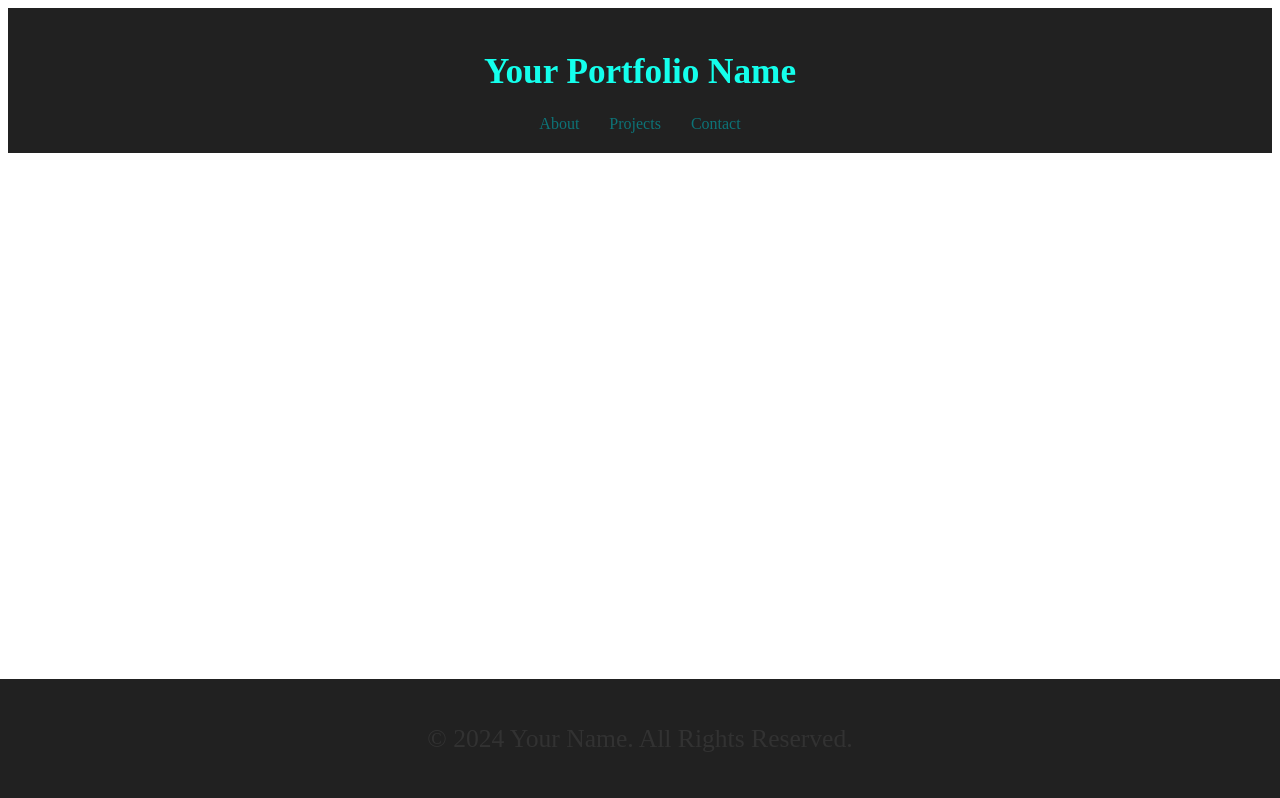
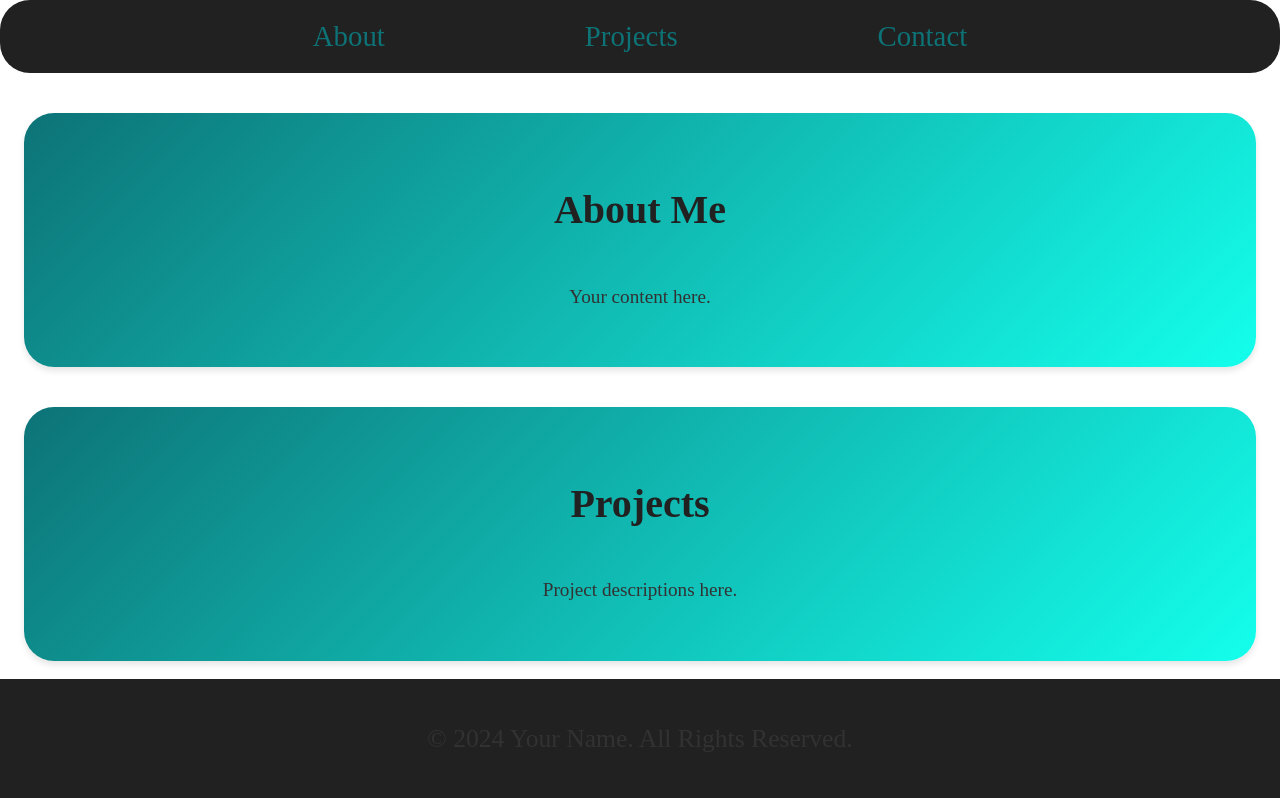
Before and after one commit to AnthonyMillerGit/Portfolio, a React (Create React App) app: page / in a window 1280 px wide. Shown: the top 798 px of the page. Built offline with nearby package versions, Linux system fonts and the light colour scheme.

Commit message:
add body component blueprints and universal style sheet

```diff
--- a/src/App.js
+++ b/src/App.js
@@ -1,12 +1,28 @@
 import React from 'react';
 import Header from './Components/Header';
 import Footer from './Components/Footer';
+import AboutMe from './Components/AboutMe';
+import Projects from './Components/Projects';
+import Contact from './Components/Contact';
+import { createGlobalStyle } from 'styled-components';
+
+
+// This resets the default browser styles for responsiveness
+const GlobalStyle = createGlobalStyle`
+body, h1, nav, a {
+  margin: 0;
+  padding: 0;
+}
+`;
 
 function App() {
   return (
     <div>
+      <GlobalStyle />
       <Header />
-      {/* Your main content will go here */}
+      <AboutMe />
+      <Projects />
+      <Contact />
       <Footer />
     </div>
   );
--- /dev/null
+++ b/src/Components/AboutMe.js
@@ -0,0 +1,11 @@
+import React from 'react';
+import { SectionContainer, SectionTitle, SectionText } from '../Components/Styles/SharedStyles';
+
+const AboutMe = () => (
+  <SectionContainer>
+    <SectionTitle>About Me</SectionTitle>
+    <SectionText>Your content here.</SectionText>
+  </SectionContainer>
+);
+
+export default AboutMe;
--- /dev/null
+++ b/src/Components/Contact.js
@@ -0,0 +1,11 @@
+import React from 'react';
+import { SectionContainer, SectionTitle, SectionText } from '../Components/Styles/SharedStyles';
+
+const Contact = () => (
+  <SectionContainer>
+    <SectionTitle>Contact Me</SectionTitle>
+    <SectionText>Your content here.</SectionText>
+  </SectionContainer>
+);
+
+export default Contact;
--- a/src/Components/Header.js
+++ b/src/Components/Header.js
@@ -3,44 +3,53 @@ import React from 'react';
 import styled from 'styled-components';
 
 const HeaderContainer = styled.header`
+  display: flex;
+  flex-direction: column;
+  align-items: center;
+  justify-content: center;
   background-color: #212121; // Dark Gray background
   color: #14FFEC; // Cyan text for contrast
-  padding: 20px 0;
+  padding: 20px 10px; // Adjusted for better spacing on all devices
   text-align: center;
   position: sticky;
   top: 0;
   transition: all 0.5s ease-in-out;
   z-index: 100;
-`;
-
-const Title = styled.h1`
-  color: #14FFEC; // Cyan for contrast
-  font-size: 2.2rem; // Starts at 22px for standard desktop
+  border-radius: 30px; /* Adjust the radius as needed */
+  overflow: hidden; /* Ensures content respects the border radius */
 
   @media (max-width: 768px) {
-    font-size: 2rem; // Scales down to 20px on tablets
+    padding: 18px 8px; // Slightly reduce padding for tablets
   }
 
   @media (max-width: 480px) {
-    font-size: 1.8rem; // Scales down to 18px on mobile devices
+    padding: 15px 5px; // Reduce padding for mobile devices
   }
 `;
 
 const NavigationLink = styled.a`
   color: #0D7377; // Teal links
   text-decoration: none;
-  margin: 0 15px;
+  margin: 0 100px; // Increased spacing
+  font-size: 1.8rem;
   transition: color 0.3s ease-in-out, transform 0.3s ease-in-out;
 
   &:hover {
     color: #14FFEC; // Cyan on hover
-    transform: translateY(-2px); // Slightly raise the link
+    transform: translateY(-2px);
+  }
+
+  @media (max-width: 768px) {
+    margin: 0 15px;
+  }
+
+  @media (max-width: 480px) {
+    margin: 0 10px;
   }
 `;
 
 const Header = () => (
   <HeaderContainer>
-    <Title>Your Portfolio Name</Title>
     <nav>
       <NavigationLink href="#about">About</NavigationLink>
       <NavigationLink href="#projects">Projects</NavigationLink>
--- /dev/null
+++ b/src/Components/Projects.js
@@ -0,0 +1,11 @@
+import React from 'react';
+import { SectionContainer, SectionTitle, SectionText } from '../Components/Styles/SharedStyles';
+
+const Projects = () => (
+  <SectionContainer>
+    <SectionTitle>Projects</SectionTitle>
+    <SectionText>Project descriptions here.</SectionText>
+  </SectionContainer>
+);
+
+export default Projects;
--- /dev/null
+++ b/src/Components/Styles/SharedStyles.js
@@ -0,0 +1,40 @@
+import styled from 'styled-components';
+
+export const SectionContainer = styled.div`
+  display: flex;
+  flex-direction: column;
+  align-items: center;
+  justify-content: center;
+  background: linear-gradient(135deg, #0D7377, #14FFEC);
+  box-shadow: 0 4px 6px rgba(0, 0, 0, 0.1);
+  padding: 40px;
+  border-radius: 30px;
+  margin: 30px 0px;
+  text-align: center;
+  transition: all 0.3s ease;
+  max-width: 1500px;
+  width: 90%;
+  margin: 40px auto;
+
+  @media (max-width: 768px) {
+    padding: 30px;
+  }
+
+  @media (max-width: 480px) {
+    padding: 20px;
+  }
+`;
+
+export const SectionTitle = styled.h2`
+  font-size: 2.5rem;
+  color: #212121;
+  @media (max-width: 768px) { font-size: 2rem; }
+  @media (max-width: 480px) { font-size: 1.5rem; }
+`;
+
+export const SectionText = styled.p`
+  font-size: 1.2rem;
+  color: #323232;
+  @media (max-width: 768px) { font-size: 1.1rem; }
+  @media (max-width: 480px) { font-size: 1rem; }
+`;
```
